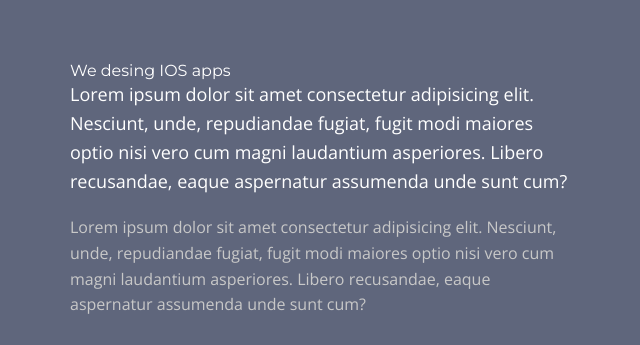
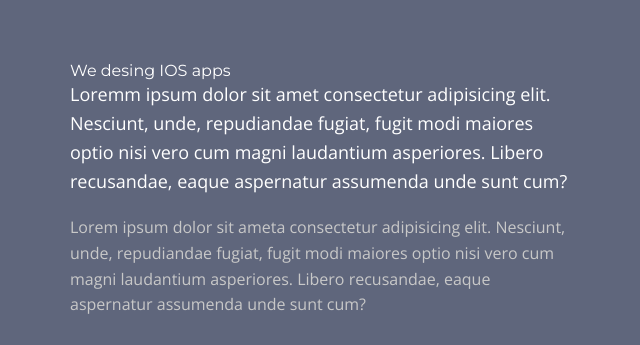
Before and after one commit to thomasx4/Proyecto-Apptastico, a plain HTML site: page index.html in a window 1280 px wide. Shown: the part 174-519 px from the top of the page, 570-1210 px from the left. Drawn offline with nearby package versions, Linux system fonts and the light colour scheme.

Commit message:
TD - Terminado

```diff
--- a/index.html
+++ b/index.html
@@ -26,10 +26,10 @@
         </div>
         <div class="contact-phone">
             <hi>We desing IOS apps</hi>
-            <p class="blanco"> Lorem ipsum dolor sit amet consectetur adipisicing elit. Nesciunt, unde, repudiandae fugiat,
+            <p class="blanco"> Loremm ipsum dolor sit amet consectetur adipisicing elit. Nesciunt, unde, repudiandae fugiat,
                 fugit modi maiores optio nisi vero cum magni laudantium asperiores. Libero recusandae, eaque aspernatur assumenda unde sunt cum?
             </p>
-             <p class="gris"> Lorem ipsum dolor sit amet consectetur adipisicing elit. Nesciunt, unde, repudiandae fugiat,
+             <p class="gris"> Lorem ipsum dolor sit ameta consectetur adipisicing elit. Nesciunt, unde, repudiandae fugiat,
                 fugit modi maiores optio nisi vero cum magni laudantium asperiores. Libero recusandae, eaque aspernatur assumenda unde sunt cum?
             </p>
             <div class="buttons">
--- a/style/style.css
+++ b/style/style.css
@@ -814,7 +814,7 @@ hr {
     }
 }
 
-/* Dispositivos con alta resolución (2x, 3x) */
+/* Dispositivos con alta resolución */
 @media screen and (-webkit-min-device-pixel-ratio: 2),
        screen and (min-resolution: 192dpi) {
     .logo img,
```
